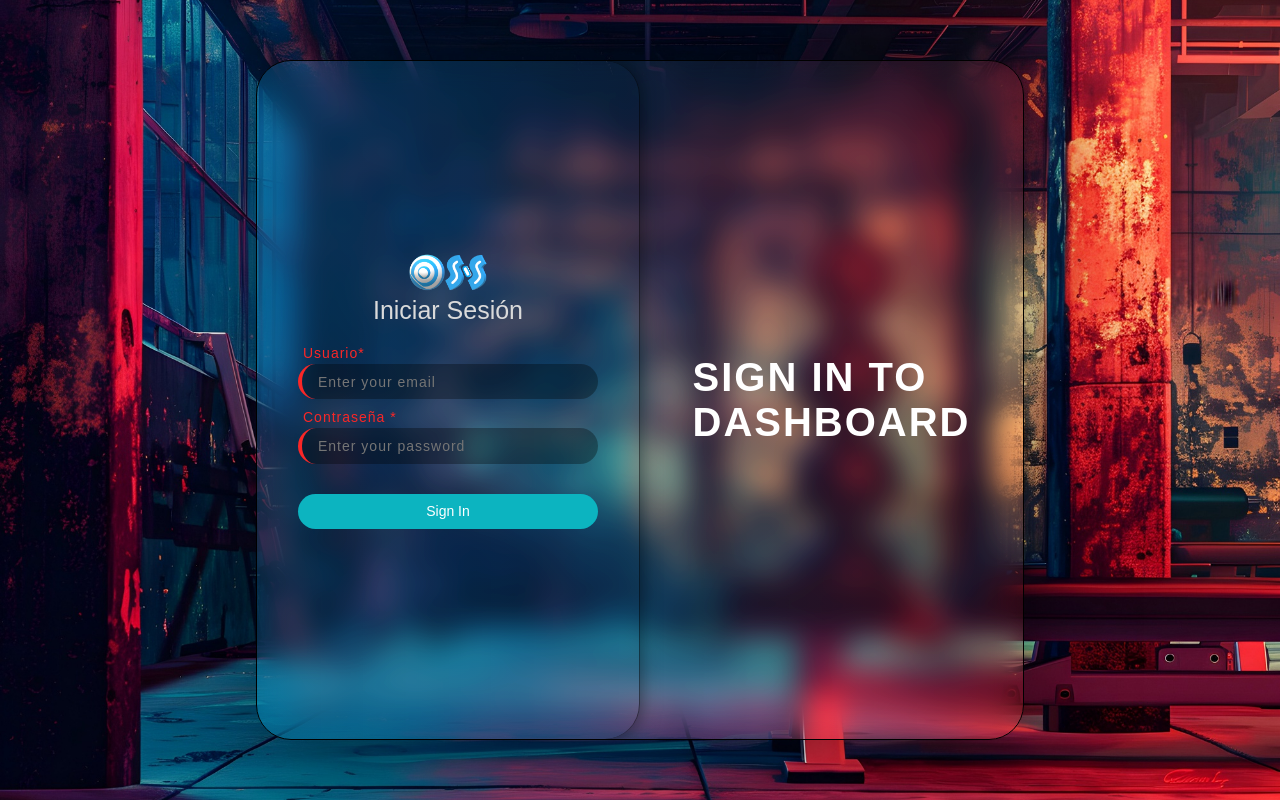
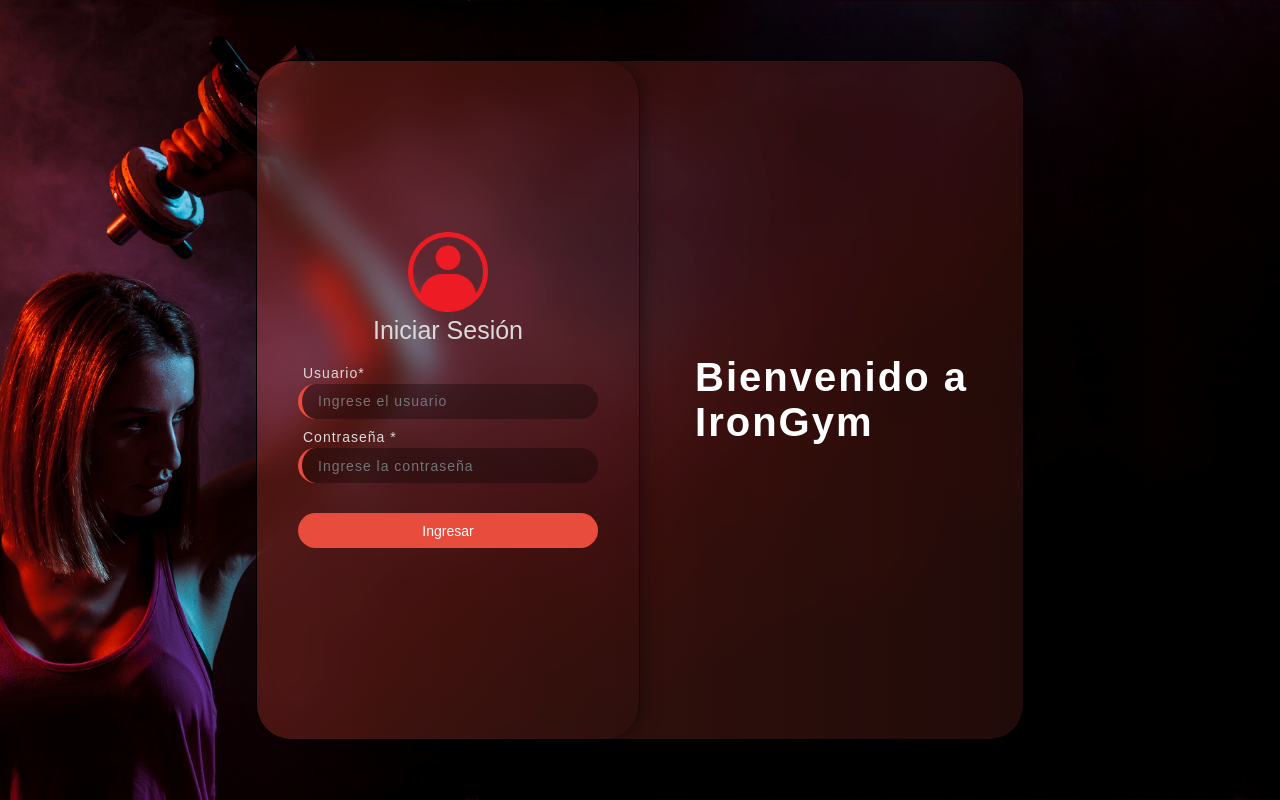
Before and after one commit to Torres1368/gymControl, a Django app: page / in a window 1280 px wide. Run offline with Django 5.2, Linux system fonts and the light colour scheme; some libraries are stand-ins or nearby versions.

Commit message:
Ajustes en login

```diff
--- a/Aplicaciones/gymcontrol/templates/registration/login.html
+++ b/Aplicaciones/gymcontrol/templates/registration/login.html
@@ -5,7 +5,10 @@
     <meta charset="UTF-8" />
     <meta http-equiv="X-UA-Compatible" content="IE=edge" />
     <meta name="viewport" content="width=device-width, initial-scale=1.0" />
+
     <title>IRON GYM | LOGIN</title>
+    <!-- Icono del sitio web -->
+    <link rel="shortcut icon" href="{% static 'img/login/usuario.png' %}" />
     <!-- link css file -->
     <link rel="stylesheet" href="{% static 'css/login.css' %}" />
     <!-- sweet alert -->
@@ -15,19 +18,19 @@
     <div class="wrapper">
       <div class="left">
         <center>
-          <img class="logo" src="{% static 'img/login/logo.png' %}" alt="LOGO" />
+          <img class="logo" src="{% static 'img/login/usuario.png' %}" alt="LOGO" />
         </center>
         <h2 class="welcome_text">Iniciar Sesión</h2>
 
         <form method="POST" class="form">
           {% csrf_token %}
           <h2 class="inp_name">Usuario*</h2>
-          <input class="input" name="username" type="text" placeholder="Enter your email" required /><br />
+          <input class="input" name="username" type="text" placeholder="Ingrese el usuario" required /><br />
 
           <h2 class="inp_name">Contraseña *</h2>
-          <input class="input" name="password" type="password" placeholder="Enter your password" required /><br />
+          <input class="input" name="password" type="password" placeholder="Ingrese la contraseña" required /><br />
 
-          <button type="submit" class="signin_btn">Sign In</button>
+          <button type="submit" class="signin_btn">Ingresar</button>
 
           {% if messages %}
             <script>
@@ -43,7 +46,7 @@
       </div>
 
       <div class="right">
-        <h2 class="title">SIGN IN TO<br />DASHBOARD</h2>
+        <h2 class="title text-center">Bienvenido a <br /> IronGym</h2>
       </div>
     </div>
   </body>
--- a/gym/settings.py
+++ b/gym/settings.py
@@ -143,7 +143,7 @@ PWA_APP_STATUS_BAR_COLOR = 'default'
 PWA_APP_START_URL = "/"
 PWA_APP_ICONS=[
     {
-        "src": "/static/assets/img/login/logo.png",
+        "src": "/static/img/login/usuario.png",
         "sizes": "192x192",
     }
 ]
--- a/static/css/login.css
+++ b/static/css/login.css
@@ -7,7 +7,7 @@
 body{
     width: 100%;
     height: 100vh;
-    background-image: url(../img/login/back.jpg);
+    background-image: url(../img/login/girl_gym.jpg);
     background-size: cover;
     background-position: center;
     background-repeat: no-repeat;
@@ -23,7 +23,8 @@ body{
     border: 1px solid #000;
     backdrop-filter: blur(15px) brightness(1.2);
     box-shadow: 0 0 100px rgba(0,0,0,0.5);
-    background: linear-gradient(to left, #ff2f0014, #00ccff26);
+    /* Efecto transparente con tono rojo estético */
+    background: linear-gradient(to left, rgba(231,76,60,0.14), rgba(231,76,60,0.26));
     border-radius: 35px;
     overflow: hidden;
 }
@@ -51,7 +52,8 @@ body{
 }
 .inp_name{
     padding-left: 5px;
-    color: #F92727;
+    /* Color principal rojo estético */
+    color: #dadada;
     font-size: 14px;
     font-weight: normal;
     letter-spacing: 1px;
@@ -64,7 +66,8 @@ body{
     padding: 0.6rem 1rem;
     margin-top: 3px;
     margin-bottom: 10px;
-    border-left: 4px solid #F92727;
+    /* Borde izquierdo con rojo estético */
+    border-left: 4px solid #e74c3c;
     color: #fff;
     letter-spacing: 1px;
     border-radius: 25px;
@@ -77,13 +80,15 @@ body{
     color: #fff;
     outline: none;
     border: none;
-    background: #0cb4c0;
+    /* Fondo rojo estético */
+    background: #e74c3c;
     border-radius: 25px;
     margin-top: 20px;
     cursor: pointer;
 }
 .signin_btn:hover{
-    background: #0391ae;
+    /* Rojo más oscuro en hover */
+    background: #c0392b;
 }
 .footer_text{
     text-align: center;
@@ -93,7 +98,8 @@ body{
 }
 .footer_text a{
     text-decoration: none;
-    color: #0cb4c0;
+    /* Link con rojo estético */
+    color: #e74c3c;
 }
 
 .right{
@@ -107,6 +113,8 @@ body{
     font-size: 40px;
     letter-spacing: 2px;
 }
+
+
 
 /* css code for responsive this page */
 
```
Also changed, not shown: Aplicaciones/gymcontrol/templates/index.html (+4 -4 lines), static/img/login/girl_gym.jpg (added), static/img/login/usuario.png (added).
